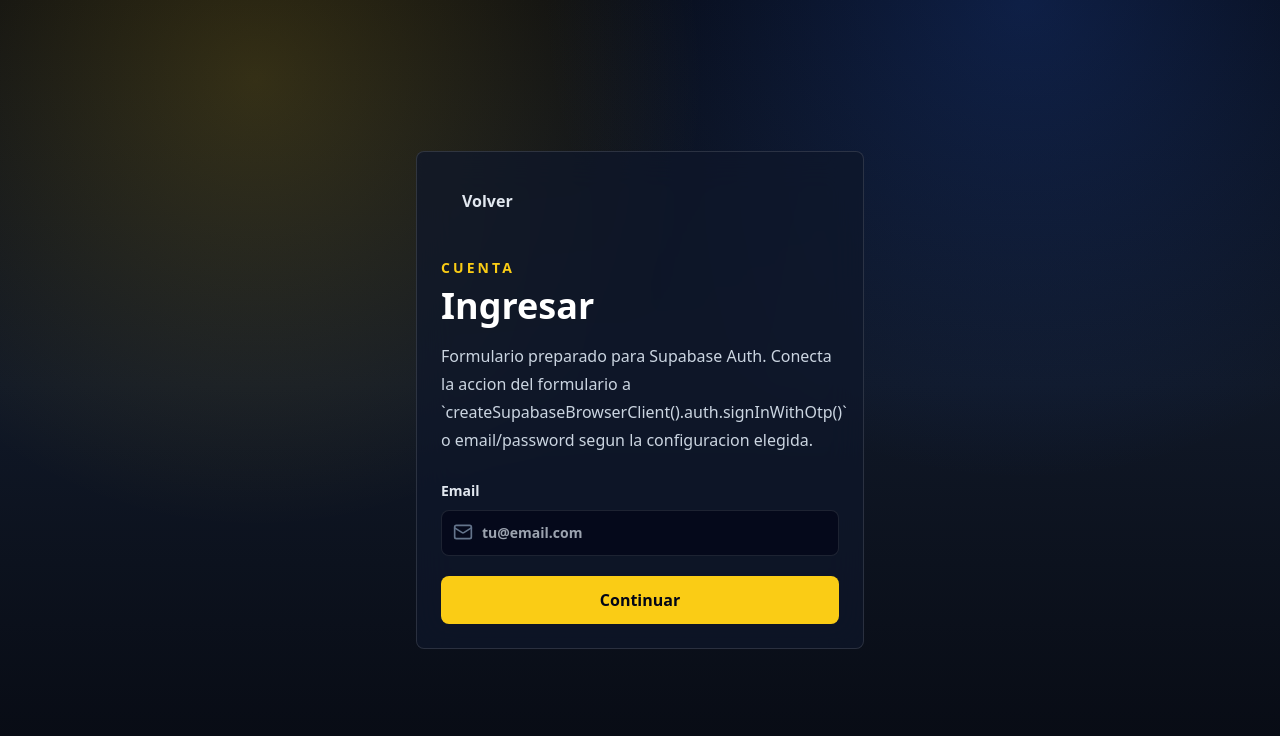
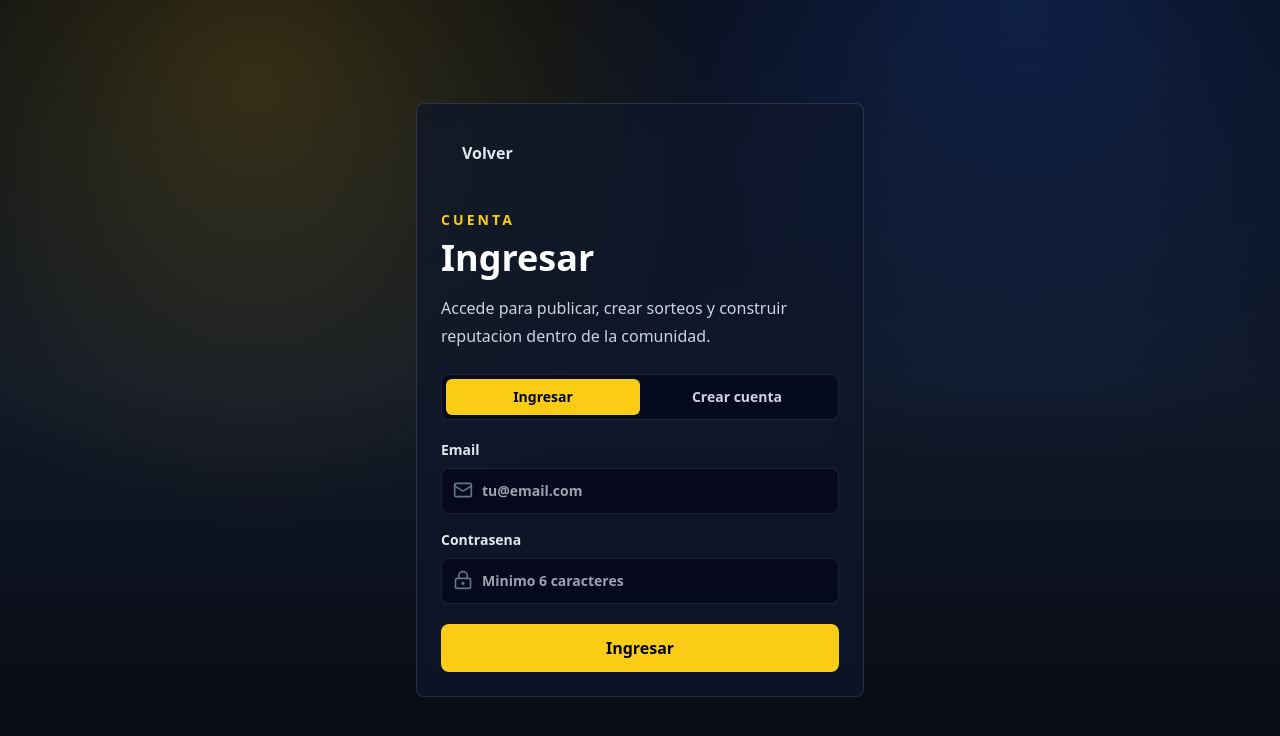
Before and after one commit to ViralFrame2026/PokeTrade-HUB, a Next.js app: page /login in a window 1280 px wide. Shown: the top 736 px of the page. Built offline with nearby package versions, Linux system fonts and the light colour scheme.

Commit message:
Add Supabase email authentication

```diff
--- /dev/null
+++ b/app/auth/callback/route.ts
@@ -0,0 +1,25 @@
+import { NextResponse } from "next/server";
+import { createSupabaseServerClient } from "@/lib/supabase/server";
+
+function safeNextPath(value: string | null) {
+  return value?.startsWith("/") && !value.startsWith("//") ? value : "/";
+}
+
+export async function GET(request: Request) {
+  const url = new URL(request.url);
+  const code = url.searchParams.get("code");
+  const nextPath = safeNextPath(url.searchParams.get("next"));
+
+  if (code) {
+    const supabase = await createSupabaseServerClient();
+    const { error } = await supabase.auth.exchangeCodeForSession(code);
+
+    if (!error) {
+      return NextResponse.redirect(new URL(nextPath, url.origin));
+    }
+  }
+
+  const loginUrl = new URL("/login", url.origin);
+  loginUrl.searchParams.set("error", "No pudimos confirmar la cuenta.");
+  return NextResponse.redirect(loginUrl);
+}
--- a/app/login/page.tsx
+++ b/app/login/page.tsx
@@ -1,11 +1,24 @@
-import { Mail } from "lucide-react";
 import { ButtonLink } from "@/components/ui/button-link";
+import { AuthForm } from "@/components/auth-form";
 
 export const metadata = {
   title: "Ingresar"
 };
 
-export default function LoginPage() {
+type LoginPageProps = {
+  searchParams: Promise<{
+    next?: string;
+  }>;
+};
+
+function safeNextPath(value?: string) {
+  return value?.startsWith("/") && !value.startsWith("//") ? value : "/";
+}
+
+export default async function LoginPage({ searchParams }: LoginPageProps) {
+  const params = await searchParams;
+  const nextPath = safeNextPath(params.next);
+
   return (
     <main className="mx-auto grid min-h-screen max-w-5xl place-items-center px-4 py-10">
       <section className="glass w-full max-w-md rounded-lg p-6">
@@ -18,30 +31,11 @@ export default function LoginPage() {
           </p>
           <h1 className="mt-2 text-4xl font-black text-white">Ingresar</h1>
           <p className="mt-4 leading-7 text-slate-300">
-            Formulario preparado para Supabase Auth. Conecta la accion del
-            formulario a `createSupabaseBrowserClient().auth.signInWithOtp()` o
-            email/password segun la configuracion elegida.
+            Accede para publicar, crear sorteos y construir reputacion dentro de
+            la comunidad.
           </p>
         </div>
-        <form className="mt-6">
-          <label className="text-sm font-bold text-slate-200">
-            Email
-            <div className="relative mt-2">
-              <Mail className="pointer-events-none absolute left-3 top-3 h-5 w-5 text-slate-500" />
-              <input
-                className="w-full rounded-lg border border-white/10 bg-slate-950/70 py-3 pl-10 pr-3 text-white outline-none focus:border-pokemonYellow/60"
-                placeholder="tu@email.com"
-                type="email"
-              />
-            </div>
-          </label>
-          <button
-            className="mt-5 w-full rounded-lg bg-pokemonYellow px-5 py-3 font-black text-slate-950"
-            type="button"
-          >
-            Continuar
-          </button>
-        </form>
+        <AuthForm nextPath={nextPath} />
       </section>
     </main>
   );
--- /dev/null
+++ b/components/auth-form.tsx
@@ -0,0 +1,185 @@
+"use client";
+
+import { useState } from "react";
+import { Loader2, LockKeyhole, Mail, UserRound } from "lucide-react";
+import { createSupabaseBrowserClient } from "@/lib/supabase/client";
+
+type AuthFormProps = {
+  nextPath: string;
+};
+
+export function AuthForm({ nextPath }: AuthFormProps) {
+  const [mode, setMode] = useState<"login" | "register">("login");
+  const [displayName, setDisplayName] = useState("");
+  const [email, setEmail] = useState("");
+  const [password, setPassword] = useState("");
+  const [error, setError] = useState<string | null>(null);
+  const [message, setMessage] = useState<string | null>(null);
+  const [isSubmitting, setIsSubmitting] = useState(false);
+
+  async function handleSubmit(event: React.FormEvent<HTMLFormElement>) {
+    event.preventDefault();
+    setError(null);
+    setMessage(null);
+    setIsSubmitting(true);
+
+    const supabase = createSupabaseBrowserClient();
+
+    try {
+      if (mode === "register") {
+        const emailRedirectTo = `${window.location.origin}/auth/callback?next=${encodeURIComponent(
+          nextPath
+        )}`;
+        const { data, error: signUpError } = await supabase.auth.signUp({
+          email,
+          password,
+          options: {
+            data: {
+              display_name: displayName.trim()
+            },
+            emailRedirectTo
+          }
+        });
+
+        if (signUpError) {
+          throw signUpError;
+        }
+
+        if (data.session) {
+          window.location.assign(nextPath);
+          return;
+        }
+
+        setMessage("Revisa tu email y confirma la cuenta para continuar.");
+        return;
+      }
+
+      const { error: signInError } = await supabase.auth.signInWithPassword({
+        email,
+        password
+      });
+
+      if (signInError) {
+        throw signInError;
+      }
+
+      window.location.assign(nextPath);
+    } catch (authError) {
+      setError(
+        authError instanceof Error
+          ? authError.message
+          : "No pudimos completar la autenticacion."
+      );
+    } finally {
+      setIsSubmitting(false);
+    }
+  }
+
+  return (
+    <>
+      <div className="mt-6 grid grid-cols-2 rounded-lg border border-white/10 bg-slate-950/70 p-1">
+        <button
+          className={`rounded-md px-3 py-2 text-sm font-bold transition ${
+            mode === "login" ? "bg-pokemonYellow text-slate-950" : "text-slate-300"
+          }`}
+          onClick={() => {
+            setMode("login");
+            setError(null);
+            setMessage(null);
+          }}
+          type="button"
+        >
+          Ingresar
+        </button>
+        <button
+          className={`rounded-md px-3 py-2 text-sm font-bold transition ${
+            mode === "register" ? "bg-pokemonYellow text-slate-950" : "text-slate-300"
+          }`}
+          onClick={() => {
+            setMode("register");
+            setError(null);
+            setMessage(null);
+          }}
+          type="button"
+        >
+          Crear cuenta
+        </button>
+      </div>
+
+      <form className="mt-5" onSubmit={handleSubmit}>
+        {mode === "register" ? (
+          <label className="block text-sm font-bold text-slate-200">
+            Nombre publico
+            <div className="relative mt-2">
+              <UserRound className="pointer-events-none absolute left-3 top-3 h-5 w-5 text-slate-500" />
+              <input
+                autoComplete="name"
+                className="w-full rounded-lg border border-white/10 bg-slate-950/70 py-3 pl-10 pr-3 text-white outline-none focus:border-pokemonYellow/60"
+                minLength={2}
+                onChange={(event) => setDisplayName(event.target.value)}
+                placeholder="Entrenador TCG"
+                required
+                type="text"
+                value={displayName}
+              />
+            </div>
+          </label>
+        ) : null}
+
+        <label className={`${mode === "register" ? "mt-4" : ""} block text-sm font-bold text-slate-200`}>
+          Email
+          <div className="relative mt-2">
+            <Mail className="pointer-events-none absolute left-3 top-3 h-5 w-5 text-slate-500" />
+            <input
+              autoComplete="email"
+              className="w-full rounded-lg border border-white/10 bg-slate-950/70 py-3 pl-10 pr-3 text-white outline-none focus:border-pokemonYellow/60"
+              onChange={(event) => setEmail(event.target.value)}
+              placeholder="tu@email.com"
+              required
+              type="email"
+              value={email}
+            />
+          </div>
+        </label>
+
+        <label className="mt-4 block text-sm font-bold text-slate-200">
+          Contrasena
+          <div className="relative mt-2">
+            <LockKeyhole className="pointer-events-none absolute left-3 top-3 h-5 w-5 text-slate-500" />
+            <input
+              autoComplete={mode === "login" ? "current-password" : "new-password"}
+              className="w-full rounded-lg border border-white/10 bg-slate-950/70 py-3 pl-10 pr-3 text-white outline-none focus:border-pokemonYellow/60"
+              minLength={6}
+              onChange={(event) => setPassword(event.target.value)}
+              placeholder="Minimo 6 caracteres"
+              required
+              type="password"
+              value={password}
+            />
+          </div>
+        </label>
+
+        {error ? (
+          <p className="mt-4 rounded-lg border border-red-400/30 bg-red-500/10 p-3 text-sm font-semibold text-red-100">
+            {error}
+          </p>
+        ) : null}
+
+        {message ? (
+          <p className="mt-4 rounded-lg border border-emerald-400/30 bg-emerald-500/10 p-3 text-sm font-semibold text-emerald-100">
+            {message}
+          </p>
+        ) : null}
+
+        <button
+          className="mt-5 inline-flex w-full items-center justify-center gap-2 rounded-lg bg-pokemonYellow px-5 py-3 font-black text-slate-950 disabled:cursor-not-allowed disabled:opacity-60"
+          disabled={isSubmitting}
+          type="submit"
+        >
+          {isSubmitting ? <Loader2 className="h-4 w-4 animate-spin" /> : null}
+          {mode === "login" ? "Ingresar" : "Crear cuenta"}
+        </button>
+      </form>
+    </>
+  );
+}
```
